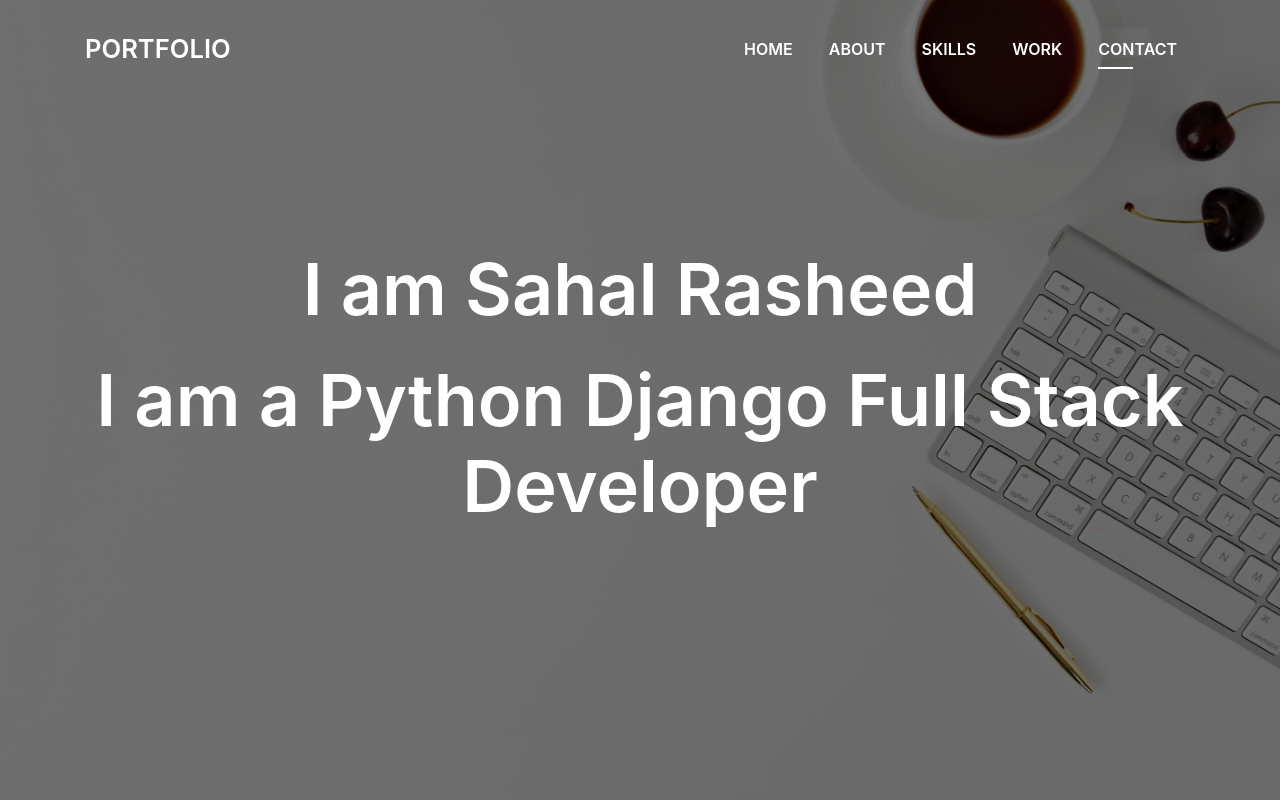
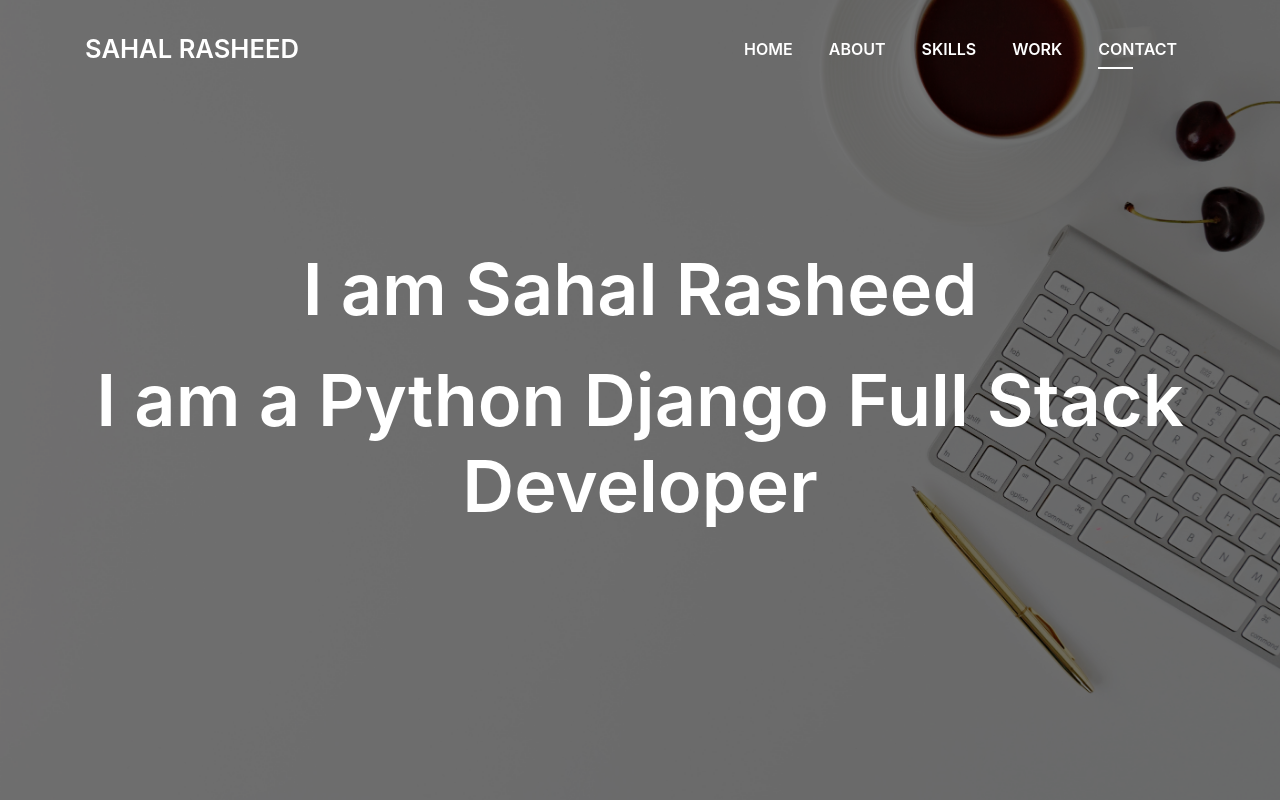
Before and after one commit to Sahal-Rasheed/portfolio, a plain HTML site: page index.html in a window 1280 px wide. Shown: the top 800 px of the page. Drawn offline with Linux system fonts and the light colour scheme; files whose address does not match are found by name.

Commit message:
updated text

```diff
--- a/index.html
+++ b/index.html
@@ -28,7 +28,7 @@
   <!-- ======= Header/ Navbar ======= -->
   <nav class="navbar navbar-b navbar-expand-md fixed-top navbar-reduce" id="mainNav">
     <div class="container">
-      <a class="navbar-brand js-scroll" href="#page-top">PORTFOLIO</a>
+      <a class="navbar-brand js-scroll" href="#page-top">SAHAL RASHEED</a>
       <button class="navbar-toggler collapsed" type="button" data-toggle="collapse" data-target="#navbarDefault" aria-controls="navbarDefault" aria-expanded="false" aria-label="Toggle navigation">
         <span></span>
         <span></span>
```
